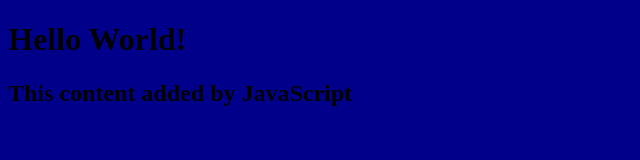
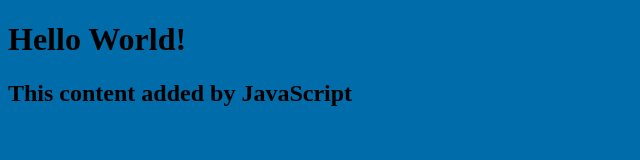
Before and after one commit to kirby885/Chris-personal-website, a plain HTML site: page index.html in a window 1280 px wide. Shown: the whole page, without its empty margins (0-640 px from the left). Drawn offline with Linux system fonts and the light colour scheme.

Commit message:
add style.css, connect to index.html

```diff
--- a/style.css
+++ b/style.css
@@ -1,3 +1,3 @@
 body {
-    background-color: darkblue;
+    background-color: #006ca9;
 }
```
